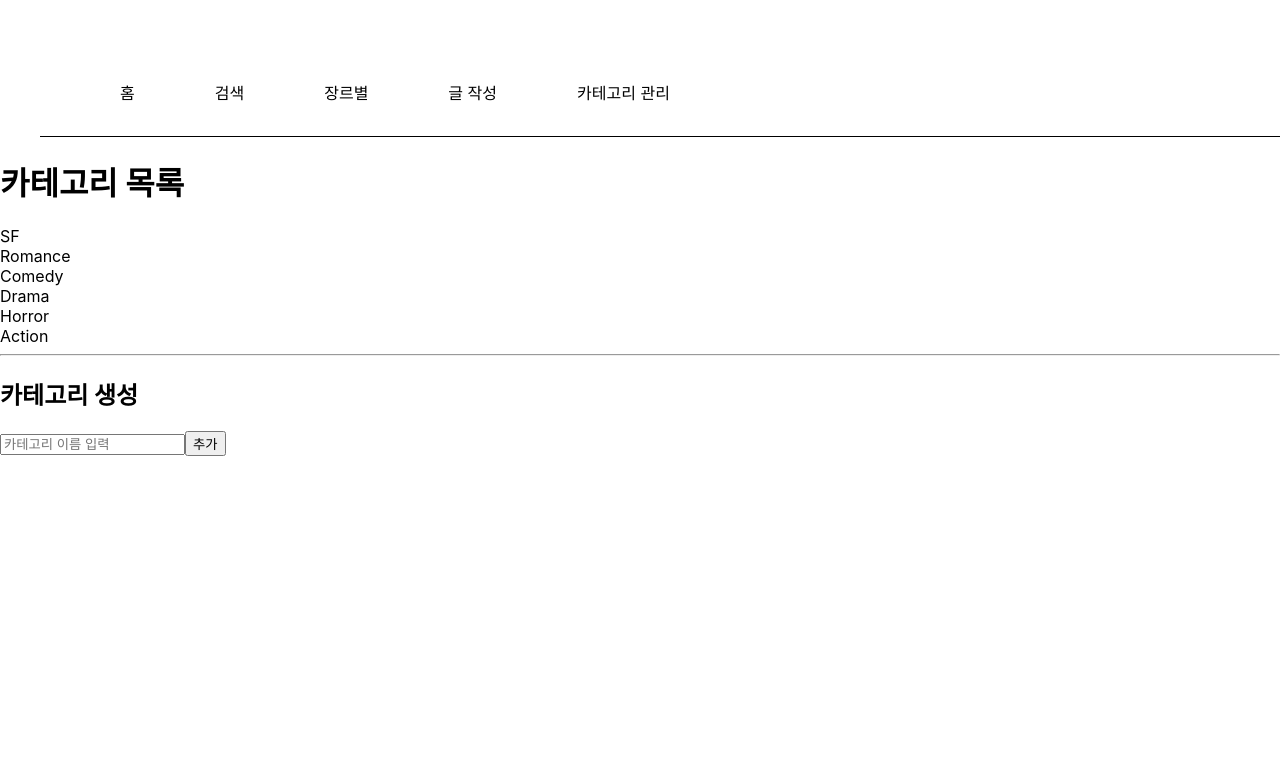
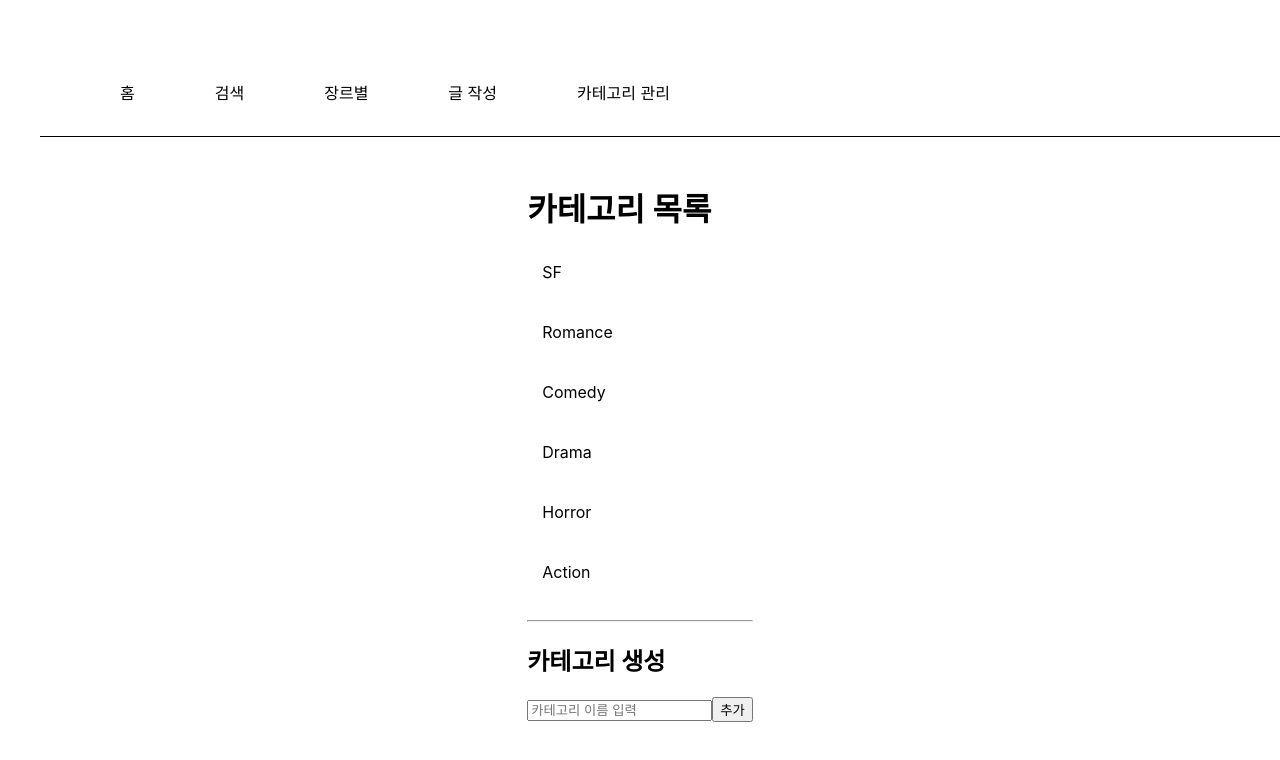
Before and after one commit to kanell0304/React_TeamProject, a React (Create React App) app: page /categoryCRD in a window 1280 px wide. Shown: the top 760 px of the page. Built offline with nearby package versions, Linux system fonts and the light colour scheme.

Commit message:
categorycrd css

```diff
--- a/src/component/CategoryCRD.jsx
+++ b/src/component/CategoryCRD.jsx
@@ -42,14 +42,18 @@ const CategoryCRD = () => {
 
     return (
         <div className="categoryManage">
-            <h1>카테고리 목록</h1>
+            <div>
+                <h1>카테고리 목록</h1>
         {categoryList && categoryList.map(category => {
             return (
-                <div onMouseEnter={() => onMouse(category)}  onMouseLeave={leaveMouse}>
+                <div className='cateList' onMouseEnter={() => onMouse(category)}  onMouseLeave={leaveMouse}>
                     <span key={category.id}>{category.name}</span>
                     {visibleDelBtn && // 마우스가 올려졌는지
                         selectedCategory.id === category.id ? // 마우스가 올라간 카테고리가 현재 카테고리 목록의 카테고리와 id가 일치하는지
-                        <button onClick={() => deleteCategory(category)}>삭제</button> : // 일치한다면 삭제버튼이 보임
+                        <div className="cateListBtn">
+                        <button  onClick={() => deleteCategory(category)}>삭제</button>
+                        </div>
+                         : // 일치한다면 삭제버튼이 보임
                         <div></div> // 아니라면 아무것도 안보임
                     }
                 </div>
@@ -59,6 +63,7 @@ const CategoryCRD = () => {
         <h2>카테고리 생성</h2>
         <input value={inputCategory} onChange={(e) => setInputCategory(e.target.value)} placeholder="카테고리 이름 입력" />
         <button onClick={addCategory} >추가</button>
+            </div>
         </div>
     )
 }
--- a/src/tempCss/CategoryCRD.css
+++ b/src/tempCss/CategoryCRD.css
@@ -1,3 +1,26 @@
 .categoryManage{
+    display: flex;
+    justify-self: center;
+    padding :10px;
+}
 
+.cateList{
+    height: 40px;
+    padding:10px;
+    margin-left: 5px;
+    margin-right: 5px;
 }
+
+.cateList:hover{
+    border: 1px solid black;
+    background-color: rgb(172, 187, 207);
+}
+
+.cateListBtn{
+    justify-self: right;
+    margin-bottom: 10px;
+}
+.cateListBtn button{
+    background-color: white;
+    padding: 2px;
+}
```
